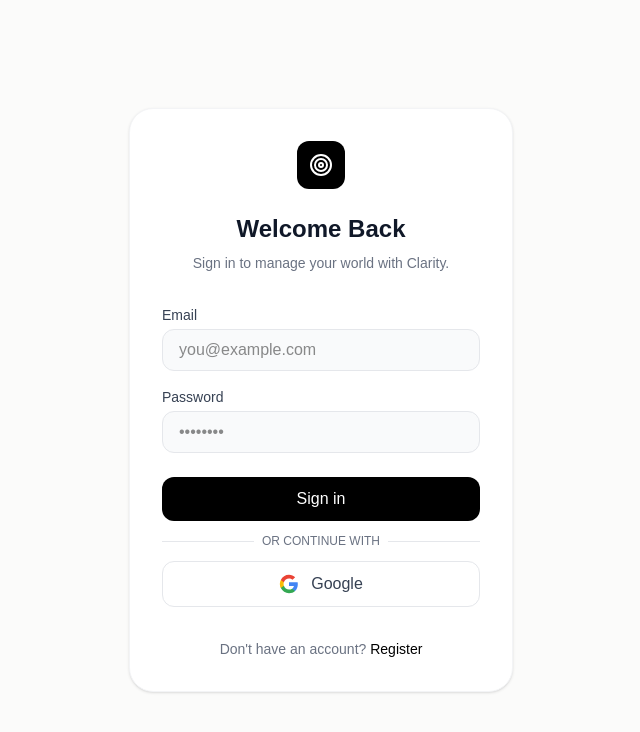
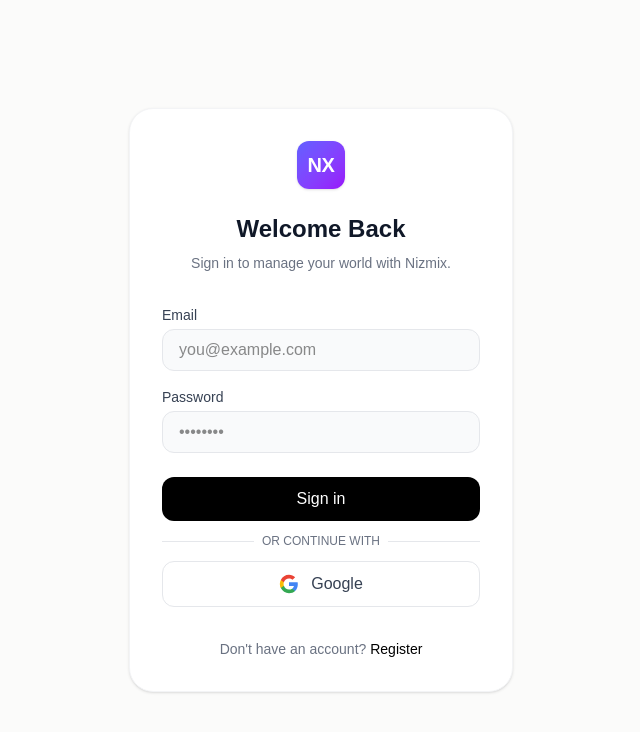
Before and after one commit to Nurdauletizm/productivity-app, a Next.js app: page /login in a window 1280 px wide. Shown: the top 732 px of the page, without its empty margins (319-959 px from the left). Built offline with nearby package versions, Linux system fonts and the light colour scheme.

Commit message:
style: rebrand project name to Nizmix and implement NX logo

```diff
--- a/package.json
+++ b/package.json
@@ -1,5 +1,5 @@
 {
-  "name": "clarity",
+  "name": "nizmix",
   "version": "0.1.0",
   "private": true,
   "scripts": {
--- a/src/app/layout.tsx
+++ b/src/app/layout.tsx
@@ -18,7 +18,7 @@
 });
 
 export const metadata: Metadata = {
-  title: "Clarity",
+  title: "Nizmix",
   description: "Your intelligent productivity and goal-tracking platform.",
 };
 
--- a/src/app/login/page.tsx
+++ b/src/app/login/page.tsx
@@ -42,11 +42,11 @@
     return (
         <div className="min-h-screen bg-[#fbfbfa] flex items-center justify-center p-4">
             <div className="w-full max-w-sm bg-white p-8 rounded-3xl shadow-sm border border-gray-100 flex flex-col items-center">
-                <div className="w-12 h-12 bg-black text-white rounded-xl flex items-center justify-center mb-6">
-                    <Target className="w-6 h-6" />
+                <div className="w-12 h-12 bg-gradient-to-br from-indigo-500 to-purple-600 text-white rounded-xl flex items-center justify-center mb-6 shadow-sm">
+                    <span className="font-bold text-xl tracking-tight">NX</span>
                 </div>
                 <h1 className="text-2xl font-bold text-gray-900 mb-2">Welcome Back</h1>
-                <p className="text-gray-500 text-sm mb-8 text-center">Sign in to manage your world with Clarity.</p>
+                <p className="text-gray-500 text-sm mb-8 text-center">Sign in to manage your world with Nizmix.</p>
 
                 {error && (
                     <div className="w-full bg-red-50 text-red-600 p-3 rounded-xl text-sm mb-6 border border-red-100 text-center">
--- a/src/app/register/page.tsx
+++ b/src/app/register/page.tsx
@@ -45,11 +45,11 @@
     return (
         <div className="min-h-screen bg-[#fbfbfa] flex items-center justify-center p-4">
             <div className="w-full max-w-sm bg-white p-8 rounded-3xl shadow-sm border border-gray-100 flex flex-col items-center">
-                <div className="w-12 h-12 bg-black text-white rounded-xl flex items-center justify-center mb-6">
-                    <Target className="w-6 h-6" />
+                <div className="w-12 h-12 bg-gradient-to-br from-indigo-500 to-purple-600 text-white rounded-xl flex items-center justify-center mb-6 shadow-sm">
+                    <span className="font-bold text-xl tracking-tight">NX</span>
                 </div>
                 <h1 className="text-2xl font-bold text-gray-900 mb-2">Create an Account</h1>
-                <p className="text-gray-500 text-sm mb-8 text-center">Join Clarity to organize your life.</p>
+                <p className="text-gray-500 text-sm mb-8 text-center">Join Nizmix to organize your life.</p>
 
                 {error && (
                     <div className="w-full bg-red-50 text-red-600 p-3 rounded-xl text-sm mb-6 border border-red-100 text-center">
--- a/src/components/Sidebar.tsx
+++ b/src/components/Sidebar.tsx
@@ -30,9 +30,9 @@
         <div className="flex flex-col h-screen w-64 bg-white dark:bg-[#121212] border-r border-gray-200 dark:border-zinc-800 px-4 py-6 flex-shrink-0 transition-colors">
             <div className="flex items-center gap-2 px-2 mb-10">
                 <div className="w-8 h-8 bg-gradient-to-br from-indigo-500 to-purple-600 rounded-lg flex items-center justify-center shadow-sm">
-                    <span className="text-white font-bold text-lg">C</span>
+                    <span className="text-white font-bold text-sm tracking-tight">NX</span>
                 </div>
-                <span className="font-semibold text-xl tracking-tight text-gray-900 dark:text-zinc-100">Clarity</span>
+                <span className="font-semibold text-xl tracking-tight text-gray-900 dark:text-zinc-100">Nizmix</span>
             </div>
 
             <nav className="flex-1 space-y-1">
```
